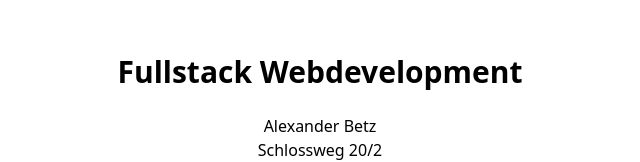
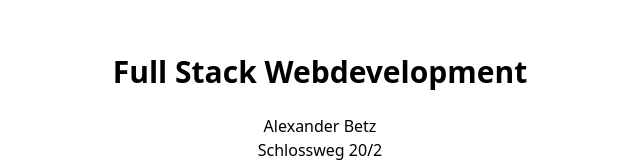
Before and after one commit to alexanderbetz/nuxt-studio-test, a SvelteKit app: page / in a window 1280 px wide. Shown: the part 220-382 px from the top of the page, without its empty margins (320-960 px from the left). Built offline with nearby package versions, Linux system fonts and the light colour scheme.

Commit message:
fix: pageinsights seo ranking by adding title and meta description

```diff
--- a/src/app.html
+++ b/src/app.html
@@ -1,5 +1,5 @@
 <!DOCTYPE html>
-<html lang="en">
+<html lang="de">
 <head>
   <meta charset="utf-8"/>
   <link href="%sveltekit.assets%/favicon.png" rel="icon"/>
--- a/src/routes/+page.svelte
+++ b/src/routes/+page.svelte
@@ -1,5 +1,10 @@
+<svelte:head>
+  <title>Full Stack Webdevelopment - Alexander Betz</title>
+  <meta name="description" content="Full Stack Webdeveloper mit mehr als 6 Jahren Erfahrung in: Vue, Svelte, Springboot(Kotlin, Java), Laravel. Bereits gearbeitet mit Deckweiss GmbH und Notruf NÖ GmbH." />
+</svelte:head>
+
 <div class="space-y-6">
-  <h1 class="text-3xl font-bold">Fullstack Webdevelopment</h1>
+  <h1 class="text-3xl font-bold">Full Stack Webdevelopment</h1>
 
   <div class="text-center">
     <p>Alexander Betz</p>
```
